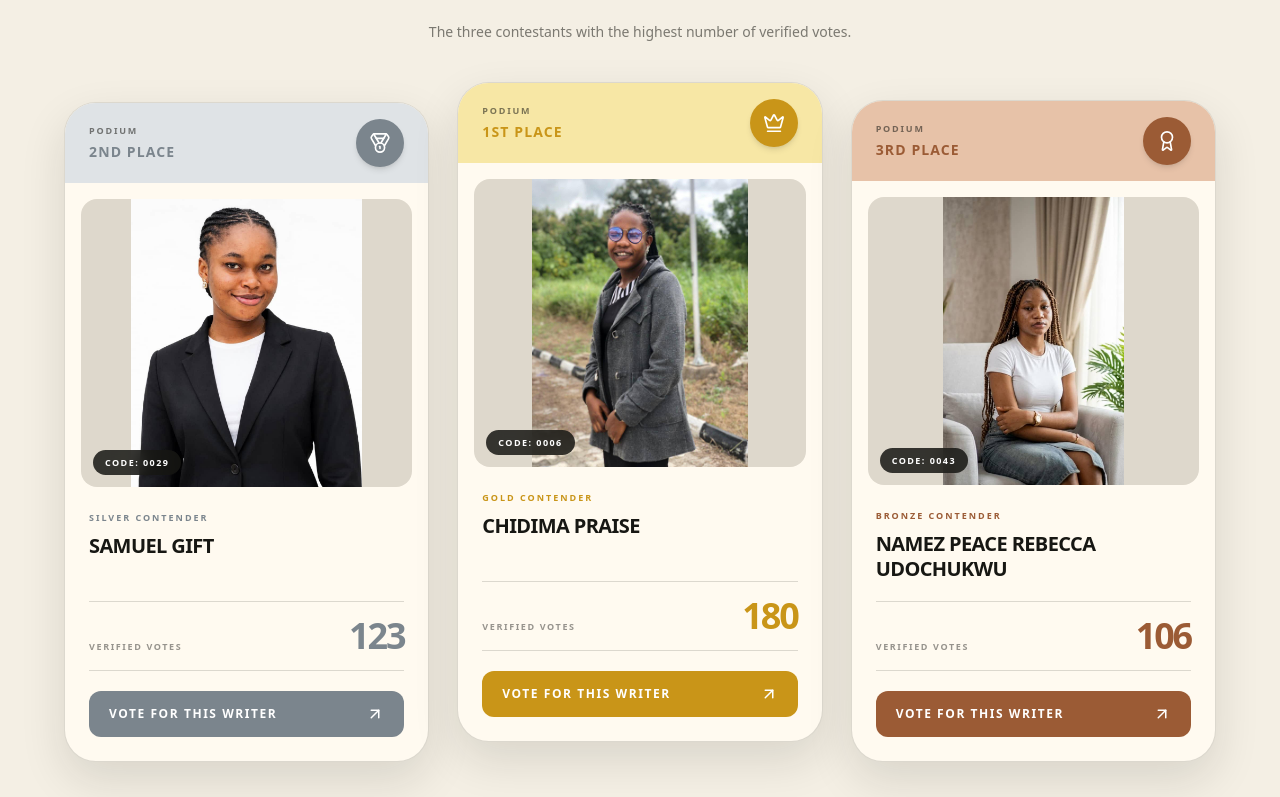
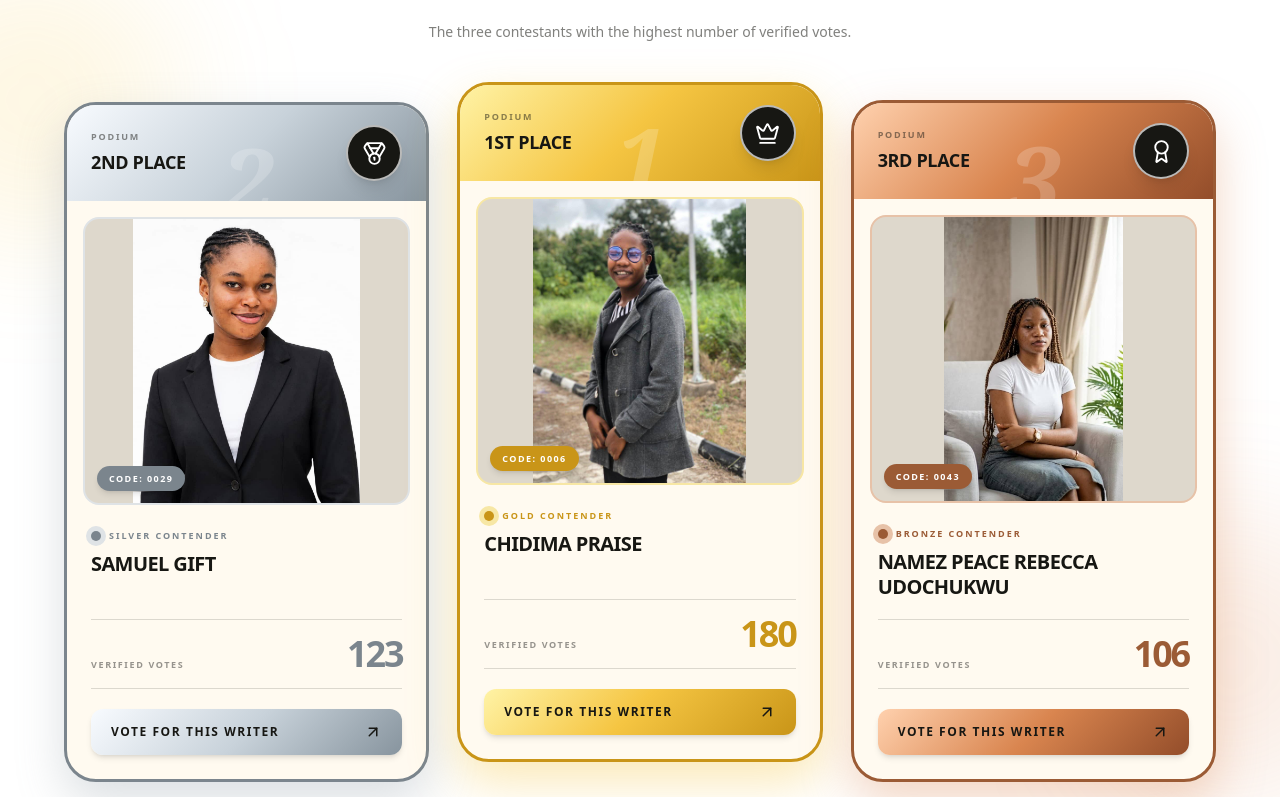
Before and after one commit to isaiah973/rankingSystem, a React (Vite) app: page / in a window 1280 px wide. Shown: the part 783-1580 px from the top of the page. Built offline with nearby package versions, Linux system fonts and the light colour scheme.

Commit message:
changed top three bg

```diff
--- a/src/Components/TopThree.jsx
+++ b/src/Components/TopThree.jsx
@@ -10,6 +10,8 @@ const ranks = [
     medal: "Gold",
     color: "#c99518",
     tint: "#f7e7a5",
+    gradient: "linear-gradient(135deg, #fff3a6 0%, #f5c542 48%, #c99518 100%)",
+    glow: "rgba(245, 197, 66, .38)",
     icon: Crown,
     order: "md:order-2 md:-translate-y-5",
   },
@@ -18,6 +20,8 @@ const ranks = [
     medal: "Silver",
     color: "#7b858d",
     tint: "#dfe3e6",
+    gradient: "linear-gradient(135deg, #f8fbff 0%, #c8d2da 50%, #87949e 100%)",
+    glow: "rgba(135, 148, 158, .3)",
     icon: Medal,
     order: "md:order-1",
   },
@@ -26,6 +30,8 @@ const ranks = [
     medal: "Bronze",
     color: "#9b5b35",
     tint: "#e7c2a8",
+    gradient: "linear-gradient(135deg, #ffd1ae 0%, #d9854f 50%, #934d2a 100%)",
+    glow: "rgba(217, 133, 79, .34)",
     icon: Award,
     order: "md:order-3",
   },
@@ -36,8 +42,10 @@ const TopThree = () => {
   const topThree = [...Contestants].sort((a, b) => b.votes - a.votes).slice(0, 3);
 
   return (
-    <section className="overflow-hidden bg-[#f4efe4] px-6 pb-16 pt-12 text-[#171713] sm:px-10 lg:px-16">
-      <div className="mx-auto max-w-7xl">
+    <section className="relative overflow-hidden bg-white px-6 pb-16 pt-12 text-[#171713] sm:px-10 lg:px-16">
+      <div className="pointer-events-none absolute -left-28 top-24 h-72 w-72 rounded-full bg-[#f5c542]/15 blur-3xl" />
+      <div className="pointer-events-none absolute -right-24 bottom-10 h-72 w-72 rounded-full bg-[#d9854f]/15 blur-3xl" />
+      <div className="relative mx-auto max-w-7xl">
         <header className="mx-auto max-w-2xl text-center">
           <div className="flex items-center justify-center gap-4">
             <span className="h-px w-10 bg-[#e94b35]" />
@@ -60,31 +68,36 @@ const TopThree = () => {
             return (
               <article
                 key={contestant.id}
-                className={`group relative overflow-hidden rounded-[2rem] border border-[#171713]/15 bg-[#fffaf0] shadow-[0_18px_45px_rgba(23,23,19,.12)] transition duration-300 hover:-translate-y-2 hover:shadow-[0_24px_55px_rgba(23,23,19,.18)] ${rank.order}`}
+                className={`group relative overflow-hidden rounded-[2rem] border-[3px] bg-[#fffaf0] transition duration-300 hover:-translate-y-2 ${rank.order}`}
+                style={{ borderColor: rank.color, boxShadow: `0 20px 48px ${rank.glow}` }}
               >
-                <div className="flex items-center justify-between px-6 py-4" style={{ backgroundColor: rank.tint }}>
+                <div className="relative flex items-center justify-between overflow-hidden px-6 py-5" style={{ backgroundImage: rank.gradient }}>
+                  <span className="absolute -bottom-7 left-1/2 -translate-x-1/2 font-serif text-8xl font-black italic text-white/20">{index + 1}</span>
                   <div>
-                    <p className="text-[9px] font-black uppercase tracking-[0.2em] opacity-55">Podium</p>
-                    <p className="mt-1 text-sm font-black uppercase tracking-[0.08em]" style={{ color: rank.color }}>{rank.place}</p>
+                    <p className="relative text-[9px] font-black uppercase tracking-[0.2em] text-[#171713]/50">Podium</p>
+                    <p className="relative mt-1 text-lg font-black uppercase tracking-[-0.02em] text-[#171713]">{rank.place}</p>
                   </div>
-                  <span className="grid h-12 w-12 place-items-center rounded-full text-white shadow-md" style={{ backgroundColor: rank.color }}>
-                    <RankIcon size={22} strokeWidth={1.8} />
+                  <span className="relative grid h-14 w-14 place-items-center rounded-full border-2 border-white/70 bg-[#171713] text-white shadow-lg transition-transform duration-300 group-hover:rotate-6 group-hover:scale-110">
+                    <RankIcon size={25} strokeWidth={1.8} />
                   </span>
                 </div>
 
-                <div className="relative mx-4 mt-4 h-64 overflow-hidden rounded-2xl bg-[#ded8cc] sm:h-72 md:h-64 lg:h-72">
+                <div className="relative mx-4 mt-4 h-64 overflow-hidden rounded-2xl border-2 bg-[#ded8cc] sm:h-72 md:h-64 lg:h-72" style={{ borderColor: rank.tint }}>
                   <img
                     src={contestant.profileImage}
                     alt={contestant.name}
                     className="h-full w-full object-contain transition duration-700 group-hover:scale-[1.025]"
                   />
-                  <span className="absolute bottom-3 left-3 rounded-full bg-[#171713]/85 px-3 py-1.5 text-[9px] font-black uppercase tracking-[0.16em] text-white backdrop-blur-sm">
+                  <span className="absolute bottom-3 left-3 rounded-full px-3 py-1.5 text-[9px] font-black uppercase tracking-[0.16em] text-white shadow-md backdrop-blur-sm" style={{ backgroundColor: rank.color }}>
                     Code: {contestant.contestantId}
                   </span>
                 </div>
 
                 <div className="p-6">
-                  <p className="text-[9px] font-black uppercase tracking-[0.22em]" style={{ color: rank.color }}>{rank.medal} contender</p>
+                  <div className="flex items-center gap-2">
+                    <span className="h-2.5 w-2.5 rounded-full" style={{ backgroundColor: rank.color, boxShadow: `0 0 0 5px ${rank.tint}` }} />
+                    <p className="text-[9px] font-black uppercase tracking-[0.22em]" style={{ color: rank.color }}>{rank.medal} contender</p>
+                  </div>
                   <h3 className="mt-2 min-h-12 text-xl font-black uppercase leading-tight tracking-[-0.03em]">{contestant.name}</h3>
 
                   <div className="my-5 flex items-end justify-between border-y border-[#171713]/15 py-4">
@@ -96,8 +109,8 @@ const TopThree = () => {
 
                   <Link
                     to="/payment"
-                    className="flex items-center justify-between rounded-xl px-5 py-3.5 text-xs font-black uppercase tracking-[0.13em] text-white transition hover:brightness-90"
-                    style={{ backgroundColor: rank.color }}
+                    className="flex items-center justify-between rounded-xl px-5 py-3.5 text-xs font-black uppercase tracking-[0.13em] text-[#171713] shadow-md transition hover:scale-[1.02] hover:brightness-105"
+                    style={{ backgroundImage: rank.gradient }}
                   >
                     Vote for this writer
                     <ArrowUpRight size={18} />
```
